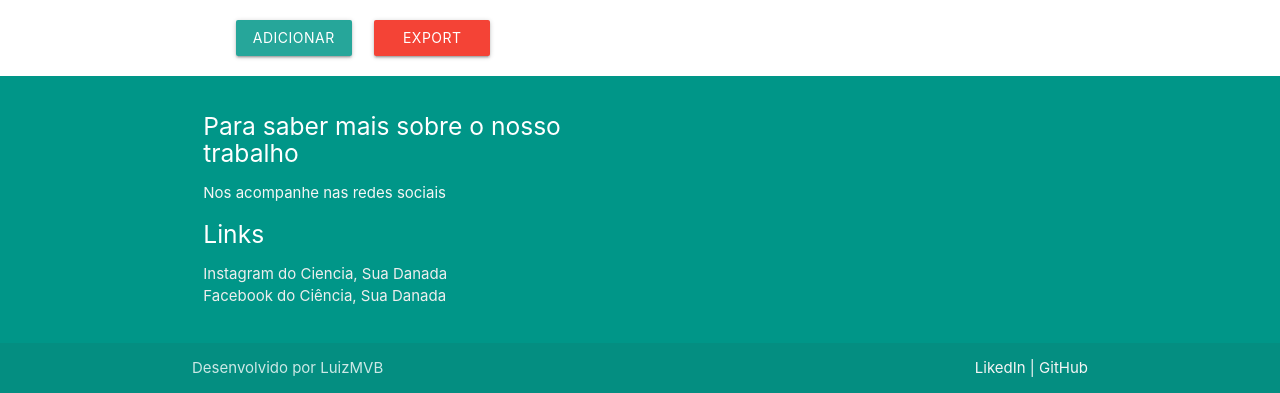
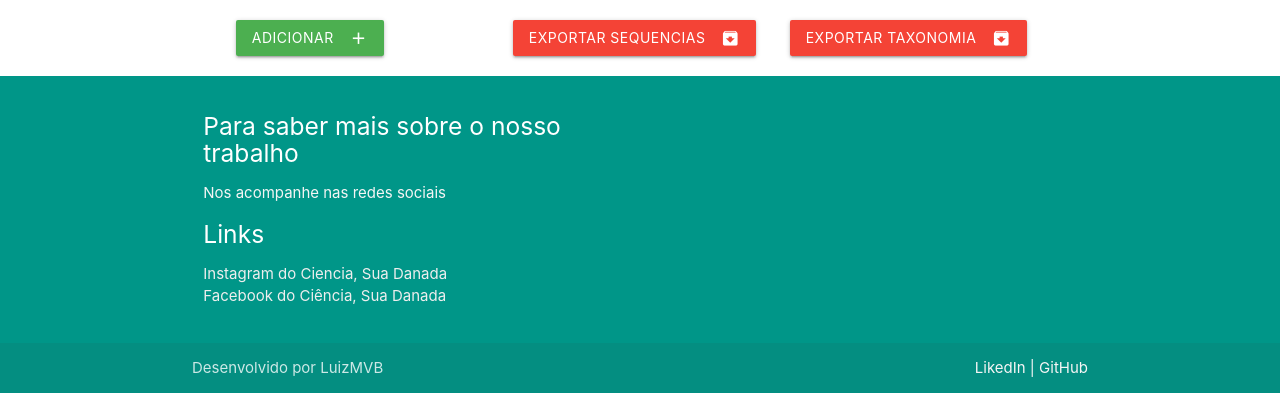
Before and after one commit to LuizMVB/annotation_creator, a Flask app: page /main in a window 1280 px wide. Shown: the part 463-856 px from the top of the page. Run offline with Flask 2, Linux system fonts and the light colour scheme.

Commit message:
adicionando funcionalidades de exportação de arquivos de sequências fasta e taxonomia txt

```diff
--- a/app/app.py
+++ b/app/app.py
@@ -1,6 +1,8 @@
-from flask import Flask, redirect, url_for, render_template
+from flask import Flask, redirect, url_for, render_template, request, send_file
 
 app = Flask(__name__)
+uploads_path = 'app/uploads/'
+table = []
 
 @app.route('/')
 def index():
@@ -10,6 +12,23 @@
 def main():
     return render_template('main.html')
 
-@app.route('/export')
-def export():
-    return "export"
+@app.route('/addItem/<id>/<seq>/<tax>')
+def addItem(id, seq, tax):
+    table.append({'id': id, 'seq': seq, 'tax': tax})
+    return {}
+
+@app.route('/export_seqs')
+def export_seqs():
+    f_seq = open(uploads_path + 'seqs.fasta', 'w')
+    for item in table:
+        f_seq.write('>' + str(item['id']) + '\n' + item['seq'] + '\n')
+    f_seq.close()
+    return send_file('uploads/seqs.fasta', as_attachment=True)
+
+@app.route('/export_tax')
+def export_tax():
+    f_tax = open(uploads_path + 'taxonomy.txt', 'w')
+    for item in table:
+        f_tax.write(str(item['id']) + '\t' + item['tax'] + '\n')
+    f_tax.close()
+    return send_file('uploads/taxonomy.txt', as_attachment=True)
--- a/app/static/js/add.js
+++ b/app/static/js/add.js
@@ -1,10 +1,11 @@
-var table = [];
-
+var id = 0;
 function addItem(){
+    id++;
     let seq = document.getElementById('seq').value;
     let tax = document.getElementById('tax').value;
     if(seq && tax) {
-        table.push({seq : seq, tax : tax});
-        document.getElementById('items').insertAdjacentHTML("beforeend", "<tr><td>" + seq + "</td><td>" + tax + "</td></tr>");
+        document.getElementById('items').insertAdjacentHTML('beforeend', '<tr><td>' + seq + '</td><td>' + tax + '</td></tr>');
+        fetch('/addItem/' + id + '/' + seq + '/' + tax);
     }
+
 }
--- a/app/templates/main.html
+++ b/app/templates/main.html
@@ -37,14 +37,19 @@
         </div>
         <div class="row">
             <div class="col s8 offset-s2">
-                <div class="col s2">
-                    <button class="btn waves-effect waves-light" name="add" onclick="addItem()">Adicionar
+                <div class="col s4">
+                    <button class="btn waves-effect waves-light green" name="add" onclick="addItem()">Adicionar
                         <i class="material-icons right">add</i>
                     </button>
                 </div>
-                <div class="col s2">
-                    <a class="btn waves-effect waves-light red" name="criar_arquivo" href="{{ url_for('export') }}">Export
-                        <i class="material-icons right">archive</i>
+                <div class="col s4">
+                    <a class="btn waves-effect waves-light red" name="criar_arquivo" href='{{ url_for("export_seqs")}}'>Exportar sequencias
+                        <i class="material-icons right center">archive</i>
+                    </a>
+                </div>
+                <div class="col s4">
+                    <a class="btn waves-effect waves-light red" name="criar_arquivo" href='{{ url_for("export_tax")}}'>Exportar taxonomia
+                        <i class="material-icons right center">archive</i>
                     </a>
                 </div>
             </div>
--- /dev/null
+++ b/app/uploads/taxonomy.txt
@@ -0,0 +1,2 @@
+1	aaa
+2	aaa
```
Also changed, not shown: 1 other file.
